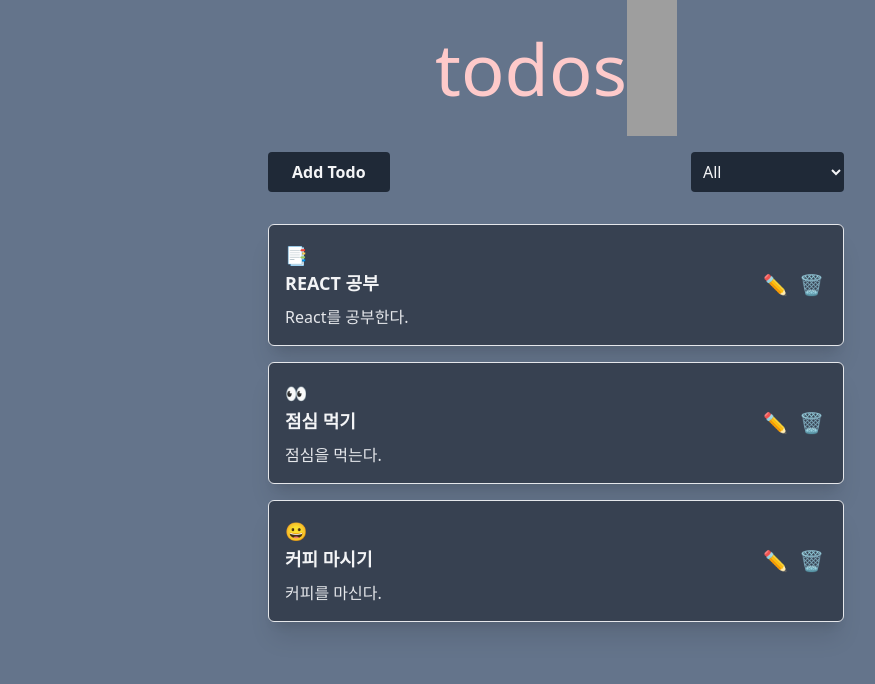
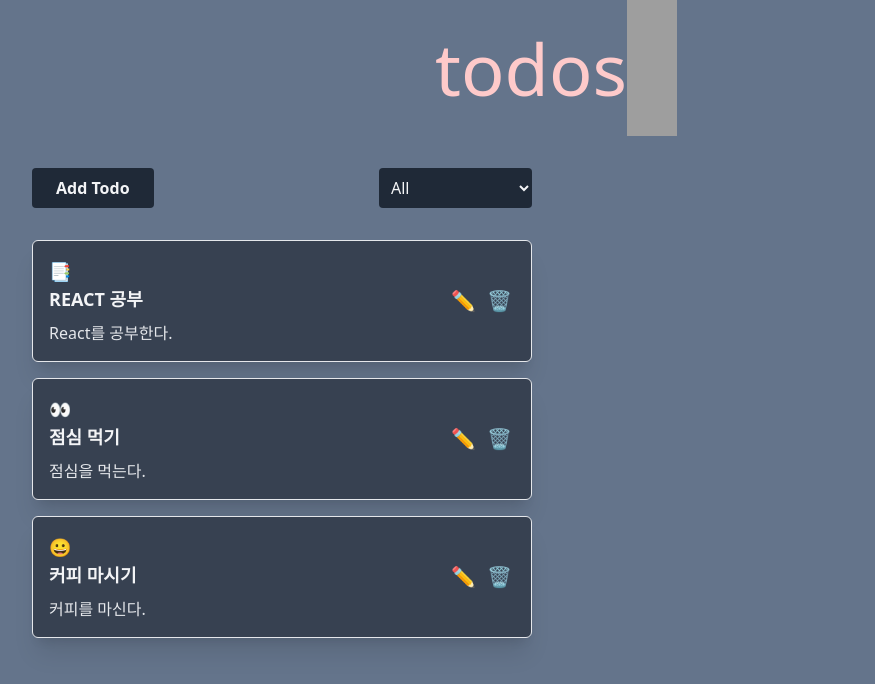
Before and after one commit to woorifisa-service-dev-3rd/frontend-2nd-guestbook, a React (Vite) app: page / in a window 1280 px wide. Shown: the top 684 px of the page, without its empty margins (84-959 px from the left). Built offline with nearby package versions, Linux system fonts and the light colour scheme; grey boxes are pictures that could not be loaded.

Commit message:
feat:App.jsx 레이아웃 수정

```diff
--- a/src/App.jsx
+++ b/src/App.jsx
@@ -63,7 +63,7 @@ function App() {
   return (
     <>
       <DefaultLayout>
-        <header>
+        <header >
           <div className="flex justify-center">
             <a to="/" className='flex'>
               <h1 className='py-8 text-red-200 max-w-max text-7xl'>todos
@@ -72,10 +72,17 @@ function App() {
             </a>
           </div>
         </header>
-        <section className="max-w-xl m-4 mx-auto">
-          <TodoHeader onAdd={addTodoHandler} category={selectedCategory} onFilter={setFilter}/>
-          <TodoBody todos={filteredTodos} onUpdate={updateTodoHandler} onDelete={deleteTodoHandler}/>
-        </section>
+        <div className='flex gap-12 justify-center w-full'>
+          <section className="max-w-xl m-8 mx-auto w-full">
+            <TodoHeader onAdd={addTodoHandler} category={selectedCategory} onFilter={setFilter}/>
+            <TodoBody todos={filteredTodos} onUpdate={updateTodoHandler} onDelete={deleteTodoHandler}/>
+          </section>
+          <section className='max-w-xl m-6 mx-auto bg-slate-500 w-full'>
+
+          </section>
+        </div>
+
+
       </DefaultLayout>
     </>
   )
--- a/src/layouts/DefaultLayout.jsx
+++ b/src/layouts/DefaultLayout.jsx
@@ -1,12 +1,12 @@
-import React from 'react'
-
 // Todo App의 기본 레이아웃을 구성하는 컴포넌트
 // UI 컴포넌트가 아닌 레이아웃 용도의 컴포넌트
 const DefaultLayout = ({ children }) => {
   return (
     <div className="w-full h-full overflow-y-scroll bg-slate-500">
-      <div className="max-w-xl mx-auto min-w-[20rem]">
-          { children }
+      <div className="flex justify-center">
+        <div className="max-w-screen-xl w-full px-4" style={{ maxWidth: 'calc(100% - 200px)' }}>
+            { children }
+        </div>
       </div>
     </div>
   )
```
